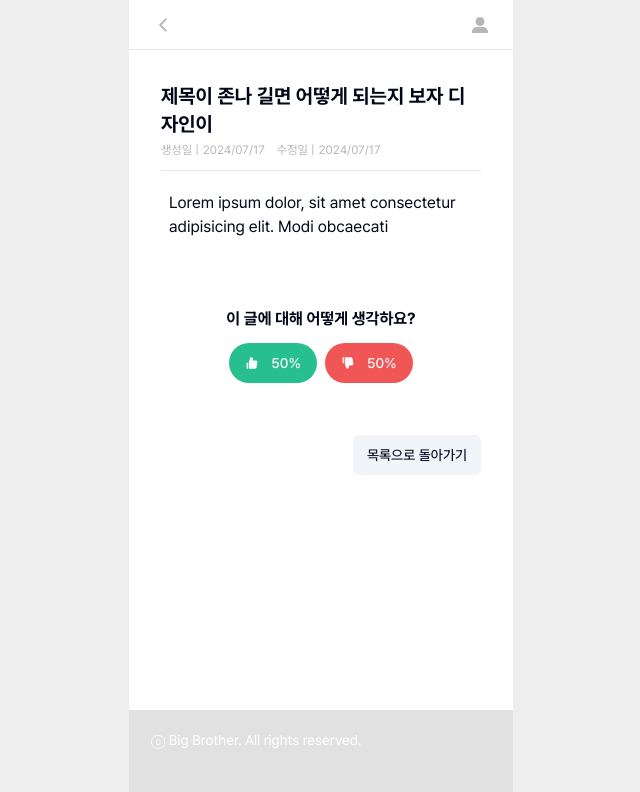
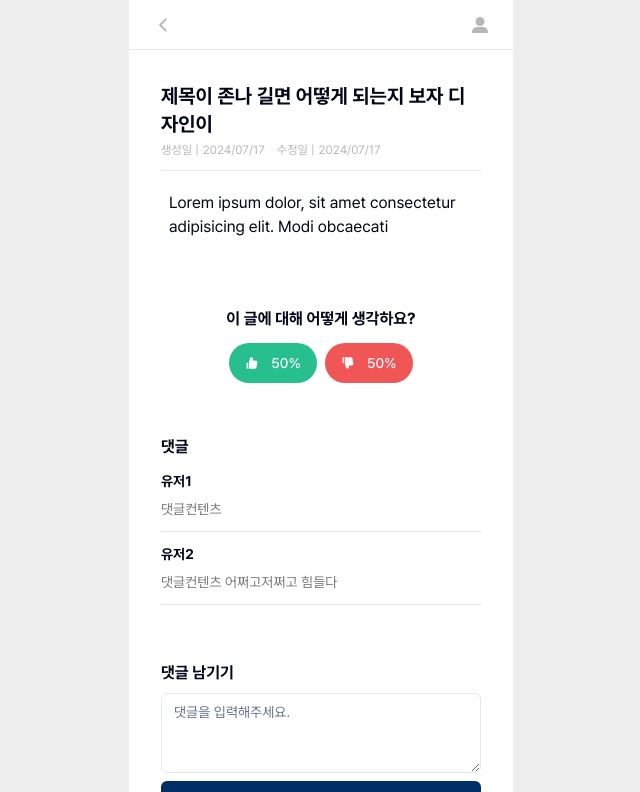
Before and after one commit to developthreefeet/big-brother-FE, a Next.js app: page /event/event1 in a window 1280 px wide. Shown: the top 792 px of the page, without its empty margins (319-959 px from the left). Built offline with nearby package versions, Linux system fonts and the light colour scheme.

Commit message:
feature: 댓글 스타일링

```diff
--- /dev/null
+++ b/src/widgets/CommentComponent.tsx
@@ -0,0 +1,21 @@
+import { Label } from '@/shared/ui/ui/label';
+import CommentList from './CommentList';
+import { Textarea } from '@/shared/ui/ui/textarea';
+import { Button } from '@/shared/ui/ui/button';
+
+const CommentComponent = () => {
+  return (
+    <div className="flex flex-col space-y-14">
+      <CommentList />
+      <div className="flex flex-col space-y-2">
+        <Label htmlFor="comment" className="font-bold text-md">
+          댓글 남기기
+        </Label>
+        <Textarea placeholder="댓글을 입력해주세요." id="comment" />
+        <Button>완료</Button>
+      </div>
+    </div>
+  );
+};
+
+export default CommentComponent;
--- /dev/null
+++ b/src/widgets/CommentList.tsx
@@ -0,0 +1,32 @@
+import React from 'react';
+
+const CommentList = () => {
+  const commentList = [
+    {
+      id: 1,
+      user_name: '유저1',
+      comment: '댓글컨텐츠',
+    },
+    {
+      id: 2,
+      user_name: '유저2',
+      comment: '댓글컨텐츠 어쩌고저쩌고 힘들다',
+    },
+  ];
+  return (
+    <div className="flex flex-col space-y-3">
+      <p className="font-bold text-md">댓글</p>
+      {commentList.map((item, index) => (
+        <div key={index} className="flex flex-col space-y-3">
+          <div className="flex flex-col space-y-2">
+            <p className="font-bold text-sm">{item.user_name}</p>
+            <p className="text-gray-300 text-sm">{item.comment}</p>
+          </div>
+          <hr />
+        </div>
+      ))}
+    </div>
+  );
+};
+
+export default CommentList;
--- a/src/widgets/CommonDetailComponent.tsx
+++ b/src/widgets/CommonDetailComponent.tsx
@@ -2,6 +2,7 @@ import BackToListButton from '@/widgets/BackToListButton';
 import DateText from '@/widgets/DateText';
 import Title from '@/widgets/Title';
 import Preference from './Preference';
+import CommentComponent from './CommentComponent';
 
 const CommonDetailComponent = () => {
   return (
@@ -26,6 +27,7 @@ const CommonDetailComponent = () => {
       <div className="flex justify-center">
         <Preference />
       </div>
+      <CommentComponent />
       <div className="flex justify-end">
         <BackToListButton />
       </div>
--- a/src/widgets/PdfViewerDetailComponent.tsx
+++ b/src/widgets/PdfViewerDetailComponent.tsx
@@ -4,6 +4,7 @@ import DateText from './DateText';
 import PdfViewer from './PdfViewer';
 import Title from './Title';
 import Preference from './Preference';
+import CommentComponent from './CommentComponent';
 
 const PdfViewerDetailComponent = () => {
   return (
@@ -18,6 +19,7 @@ const PdfViewerDetailComponent = () => {
       <div className="flex justify-center">
         <Preference />
       </div>
+      <CommentComponent />
       <div className="flex justify-end">
         <BackToListButton />
       </div>
```
